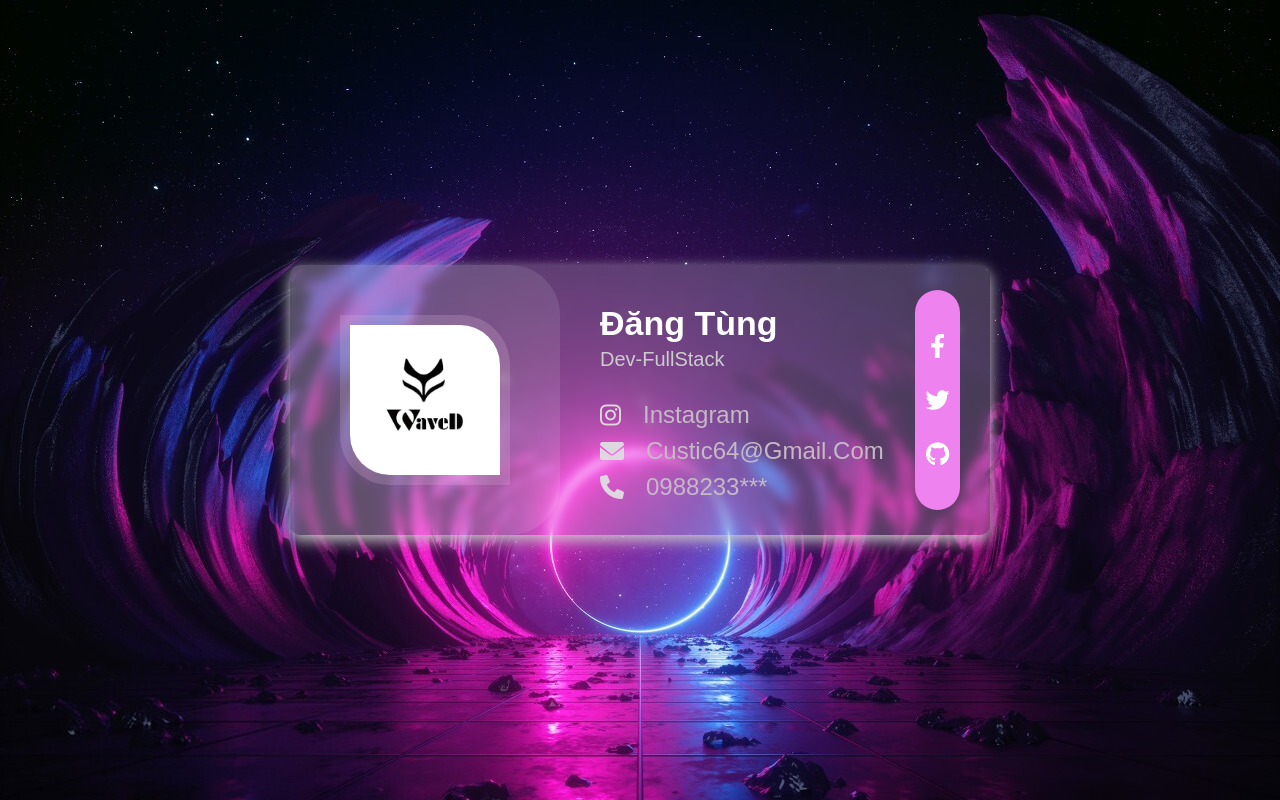
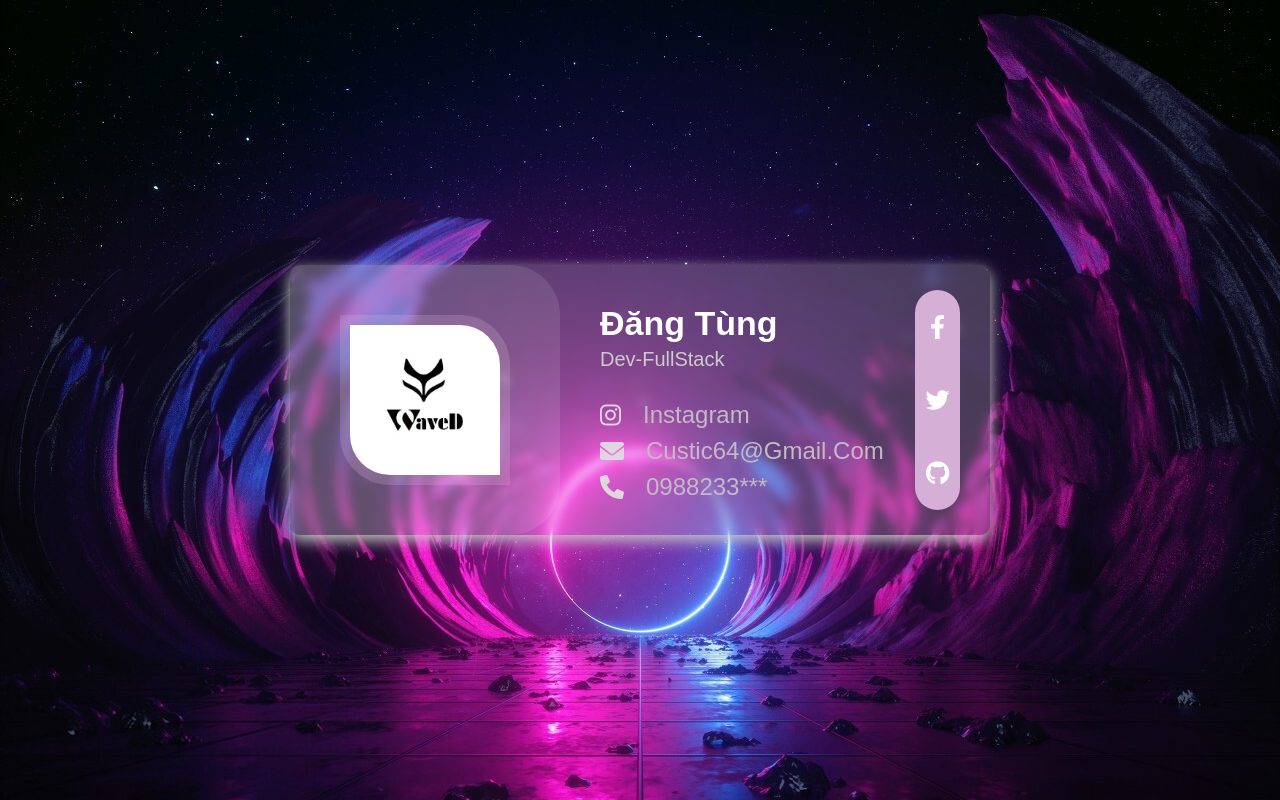
Before and after one commit to Wavee64/WaveD, a plain HTML site: page index.html in a window 1280 px wide. Drawn offline with Linux system fonts and the light colour scheme.

Commit message:
Initial commit

```diff
--- a/stype.css
+++ b/stype.css
@@ -14,8 +14,11 @@
   align-items: center;
   background: url(/img/b1.jpg) no-repeat;
   background-size: cover;
+
   background-position: center;
+  box-shadow: 0 10px 14px 7px #ccc;
 }
+
 
 .box-container .box {
   width: 700px;
@@ -67,6 +70,9 @@
 .box-container .box .content a:hover {
      color: rgb(250, 135, 250);
 }
+.box-container .box .content a:hover i {
+  color: rgb(209, 98, 236);
+}
 .box-container .box .content .fa {
   margin-right: 22px;
   color: rgb(223, 215, 223);
@@ -82,19 +88,21 @@
   justify-content: center;
   align-items: center;
   flex-flow: column;
-  background: violet;
+  background: rgb(214, 175, 214);
   border-radius: 50px;
   height: 220px;
   width: 45px;
 }
 .box-container .box .share a {
-  margin: 15px;
+  margin: auto;
   color: #fff;
+  text-align: center;
   font-size: 24px;
+
 }
 
 .box-container .box .share a:hover {
-  color: rgb(179, 33, 123);
+  color: rgb(190, 96, 154);
 }
 @media (max-width: 812px) {
   body{
```
Also changed, not shown: 1 other file.
